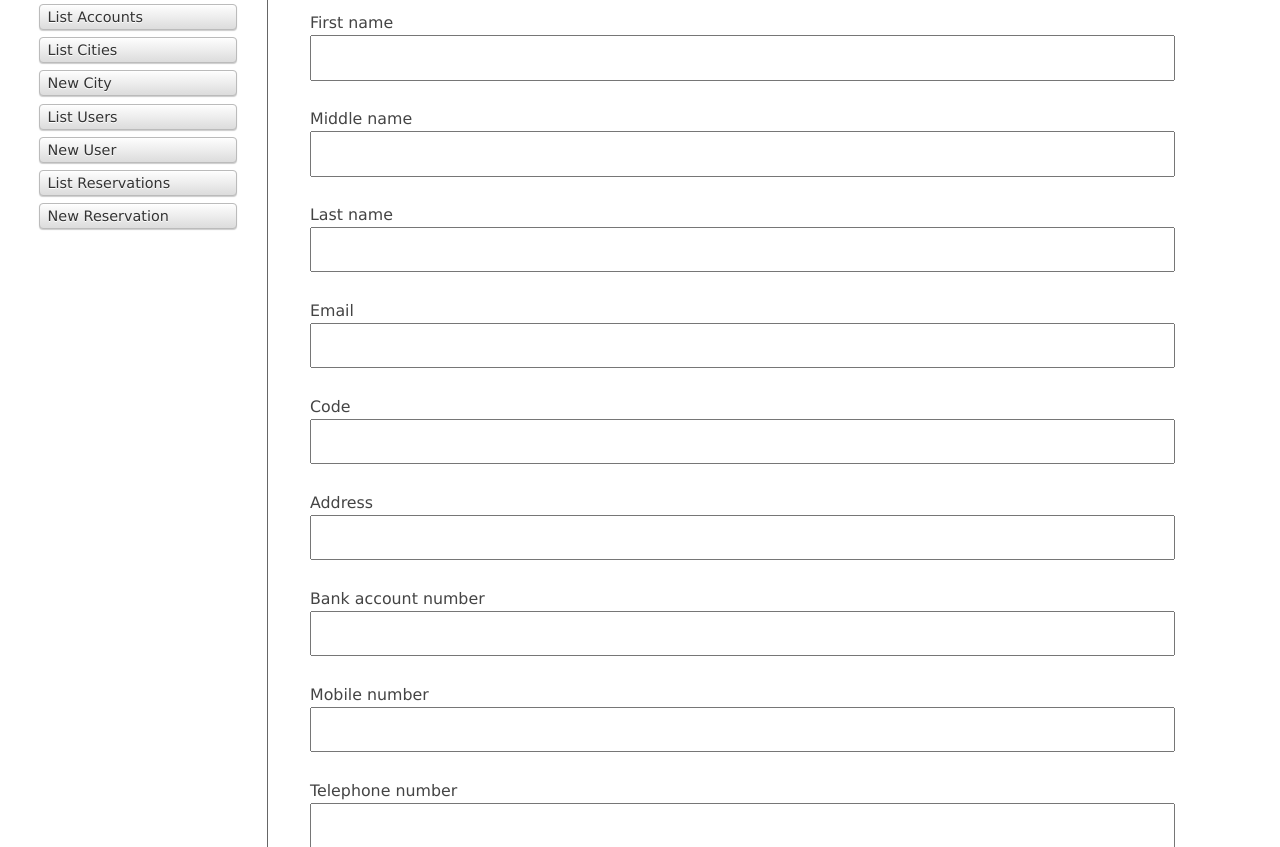
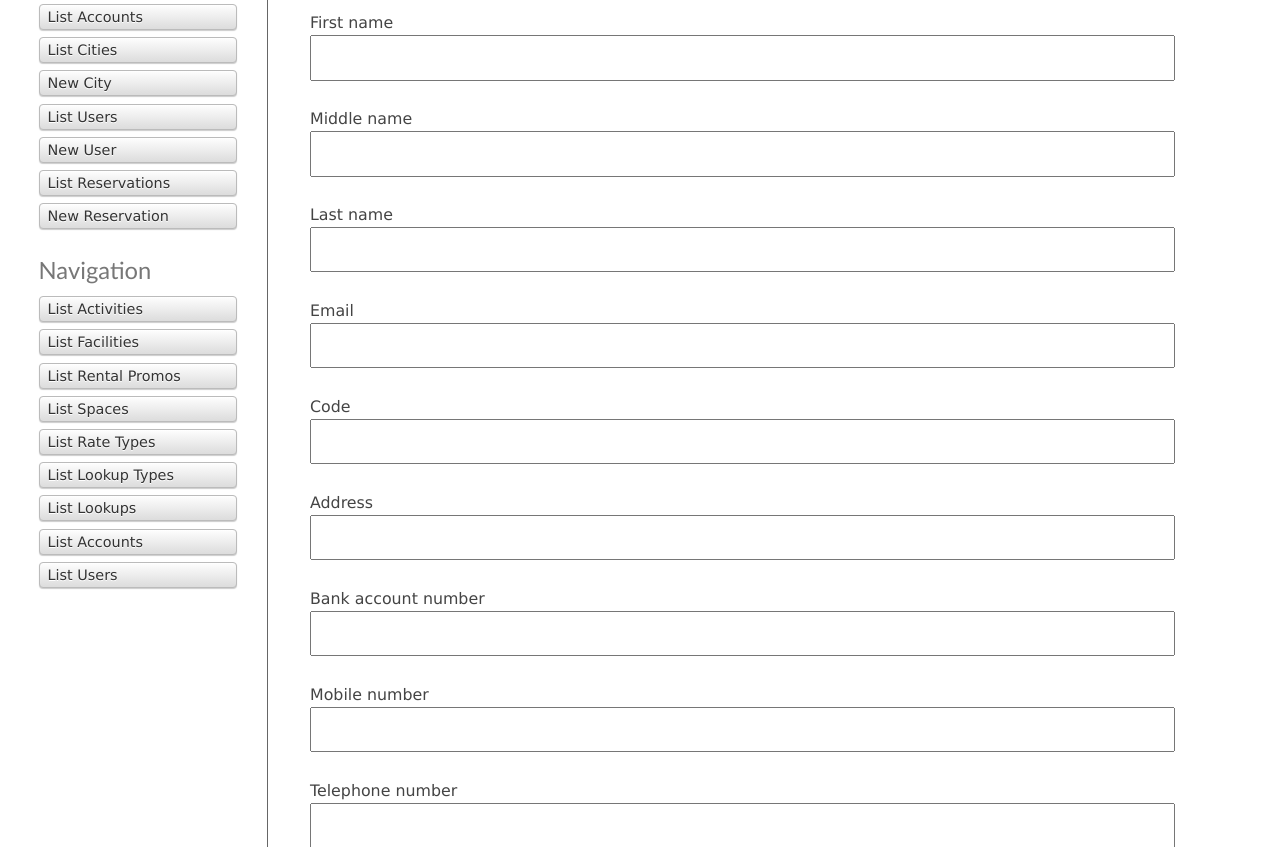
Before and after one commit to Miklotov10/MPAO, a CakePHP app: the page made by app/View/Accounts/add.ctp in a window 1280 px wide. Shown: the part 103-950 px from the top of the page. Run offline with PHP 8.4 and a stand-in for CakePHP, Linux system fonts and the light colour scheme; the template is opened without the code that fills it, so the values that code supplies are empty; form fields are guessed from the names that the template uses; some libraries are stand-ins or nearby versions.

Commit message:
Updated Interface and some controller methods

```diff
--- a/app/Controller/RentalPromosController.php
+++ b/app/Controller/RentalPromosController.php
@@ -59,8 +59,8 @@ class RentalPromosController extends AppController {
 		$facilities = $this->RentalPromo->Facility->find('list');
 		//$promos = $this->RentalPromo->Promo->find('list');
 		$spaces = $this->RentalPromo->Space->find('list');
-		$rateTypes = $this->RentalPromo->RateType->find('list');
-		$references = $this->RentalPromo->Reference->find('list');
+		$rateTypes = $this->RentalPromo->RateType->find('list', array('conditions' => array('RateType.lookup_type_id' => 7)));
+		$references = $this->RentalPromo->Reference->find('list', array('conditions' => array('Reference.lookup_type_id' => 8)));
 		$this->set(compact('facilities', /*'promos',*/ 'spaces', 'rateTypes', 'references'));
 	}
 
--- a/app/Controller/SpacesController.php
+++ b/app/Controller/SpacesController.php
@@ -57,7 +57,7 @@ class SpacesController extends AppController {
 			}
 		}
 		$facilities = $this->Space->Facility->find('list');
-		$genders = $this->Space->Gender->find('list');
+		$genders = $this->Space->Gender->find('list', array('conditions' => array('Gender.lookup_type_id' => 4)));
 		$this->set(compact('facilities', 'genders'));
 	}
 
--- a/app/Model/Account.php
+++ b/app/Model/Account.php
@@ -1,5 +1,6 @@
 <?php
 App::uses('AppModel', 'Model');
+App::uses('AuthComponent', 'Controller/Component');
 /**
  * Account Model
  *
@@ -171,5 +172,8 @@ class Account extends AppModel {
 			'counterQuery' => ''
 		)
 	);
-
+	public function beforeSave($options = array()) {
+		$this->data['Account']['token'] = AuthComponent::password($this->data['Account']['first_name'].$this->data['Account']['last_name']);
+		return true;
+	}
 }
--- /dev/null
+++ b/app/View/Elements/admin/menu.ctp
@@ -0,0 +1,14 @@
+<div class="actions">
+	<h3><?php echo __('Navigation'); ?></h3>
+	<ul>
+		<li><?php echo $this->Html->link(__('List Activities'), array('controller' => 'activities', 'action' => 'index')); ?> </li>
+		<li><?php echo $this->Html->link(__('List Facilities'), array('controller' => 'facilities', 'action' => 'index')); ?> </li>
+		<li><?php echo $this->Html->link(__('List Rental Promos'), array('controller' => 'rental_promos', 'action' => 'index')); ?> </li>
+		<li><?php echo $this->Html->link(__('List Spaces'), array('controller' => 'spaces', 'action' => 'index')); ?> </li>
+		<li><?php echo $this->Html->link(__('List Rate Types'), array('controller' => 'rate_types', 'action' => 'index')); ?> </li>
+		<li><?php echo $this->Html->link(__('List Lookup Types'), array('controller' => 'lookup_types', 'action' => 'index')); ?> </li>
+		<li><?php echo $this->Html->link(__('List Lookups'), array('controller' => 'lookups', 'action' => 'index')); ?> </li>
+		<li><?php echo $this->Html->link(__('List Accounts'), array('controller' => 'accounts', 'action' => 'index')); ?> </li>
+		<li><?php echo $this->Html->link(__('List Users'), array('controller' => 'users', 'action' => 'index')); ?> </li>
+	</ul>
+</div>
--- a/app/View/Layouts/default.ctp
+++ b/app/View/Layouts/default.ctp
@@ -45,6 +45,7 @@ $cakeVersion = __d('cake_dev', 'CakePHP %s', Configure::version())
 			<?php echo $this->Session->flash(); ?>
 
 			<?php echo $this->fetch('content'); ?>
+			<?php echo $this->element('admin/menu');?>
 		</div>
 		<div id="footer">
 			<?php echo $this->Html->link(
```
Also changed, not shown: app/Controller/UsersController.php (+6 -3 lines).
